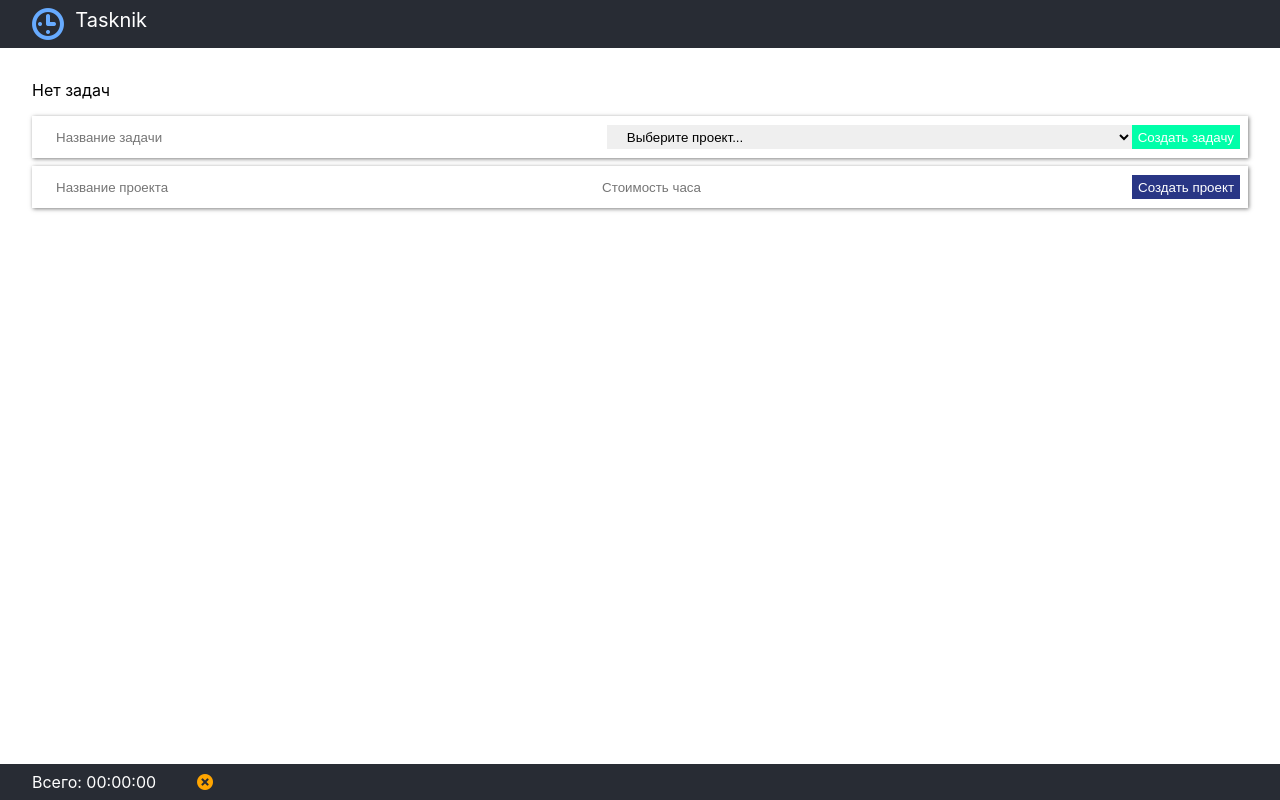
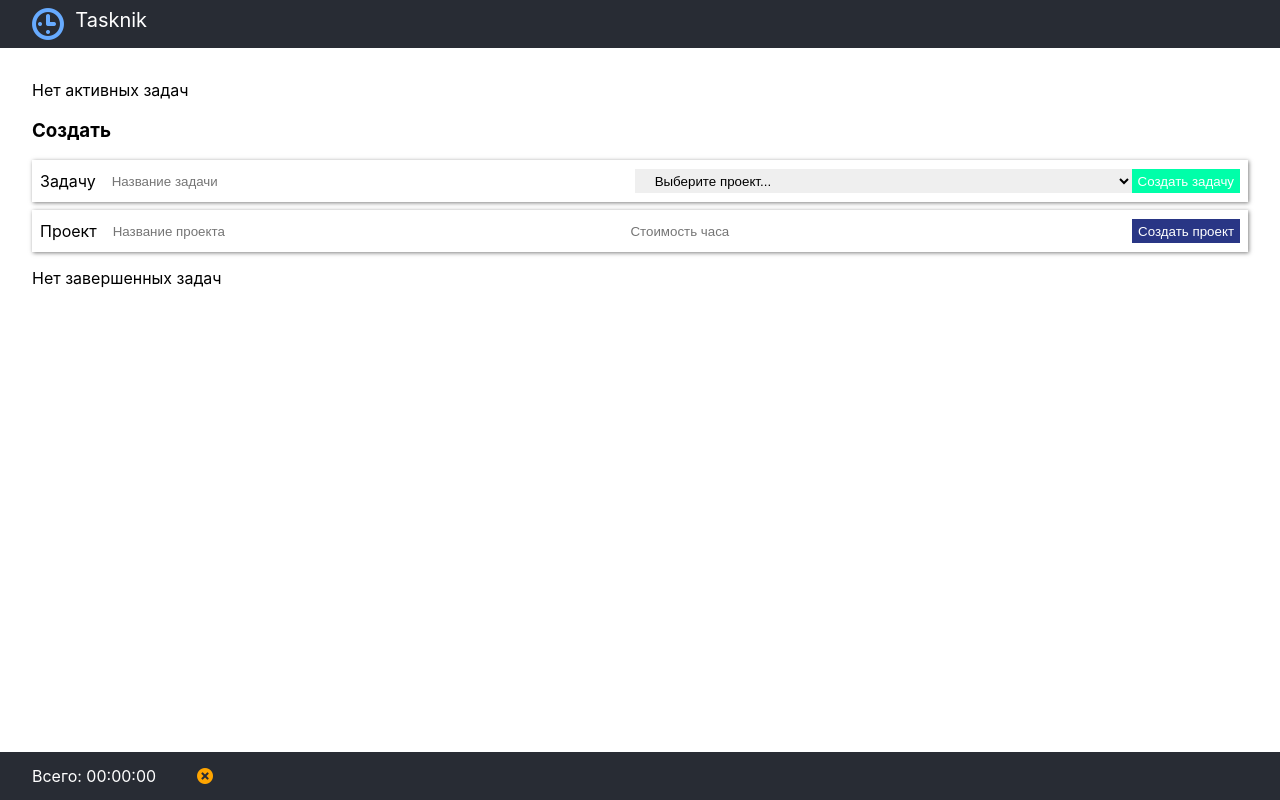
Before and after one commit to mikbox74/tasknik, a React (Create React App) app: page / in a window 1280 px wide. Built offline with nearby package versions, Linux system fonts and the light colour scheme.

Commit message:
0.1.1: completed goes down, show total time by project

```diff
--- a/package.json
+++ b/package.json
@@ -1,6 +1,6 @@
 {
   "name": "tasknik",
-  "version": "0.1.0",
+  "version": "0.1.1",
   "private": true,
   "homepage": "http://mikbox74.github.io/tasknik",
   "dependencies": {
--- a/src/App.css
+++ b/src/App.css
@@ -15,6 +15,7 @@
   padding: 0;
   position: fixed;
   top: 0;
+  height: 3rem;
 }
 .App-header div {
   padding: .5rem 2rem;
@@ -23,9 +24,11 @@
 }
 .App-content {
   margin-top: 3rem;
+  margin-bottom: 3rem;
   width: 100%;
+  max-height: 100%;
 }
-.App-content div {
+.App-content>div {
   padding: 1rem 2rem;
 }
 .App-footer {
@@ -37,12 +40,15 @@
   bottom: 0;
   display: flex;
   align-items: center;
+  height: 3rem;
 }
 .App-footer div {
   padding: .5rem 2rem;
   margin: 0;
 }
-
+.App-footer .totalTimer {
+  cursor: pointer;
+}
 .done {
   text-decoration: line-through;
   color: #999;
--- a/src/App.js
+++ b/src/App.js
@@ -1,18 +1,16 @@
 import React from 'react';
 import './App.css';
 import TodoList from './Todo/TodoList';
-// import Modal from './Modal/Modal';
 import TodoForm from './Todo/TodoForm';
 import ProjectForm from './Project/ProjectForm';
 import Context from './context';
 import Sec2time from './Helpers/Sec2time';
 import ChangeFav from './Helpers/ChangeFav';
-
-// const TodoForm = React.lazy(() => import('./Todo/TodoForm'));
+import Modal from './Modal/Modal';
 
 function App() {
   const [todos, setTodos] = React.useState([
-    // {id: 1, projectId: 1, title: 'Купить хлеб', completed: true, duration: 0, money: 0, minuteCost: 0},
+    // {id: 1, projectId: 1, title: 'Купить хлеб', completed: true, duration: 0, money: 0, minuteCost: 0, tmpDuration: 0},
   ]);
 
   const [projects, setProjects] = React.useState([
@@ -22,6 +20,7 @@ function App() {
   const [totalTime, setTotalTime] = React.useState(0);
   const [currentId, setCurrentId] = React.useState(0);
   const [timer, setTimer] = React.useState(0);
+  const [isModalOpen, setIsModalOpen] = React.useState(false);
 
   React.useEffect(() => {
     let storageTodos = localStorage.getItem('todos');
@@ -60,6 +59,10 @@ function App() {
           todos.map(todo => {
             if (todo.id === currentId) {
               todo.duration++;
+              if (!todo.tmpDuration) {
+                todo.tmpDuration = 0;
+              }
+              todo.tmpDuration++;
               if (todo.duration % 60 === 0) {
                 todo.money += todo.minuteCost;
               }
@@ -103,7 +106,8 @@ function App() {
       completed: false,
       duration: 0,
       money: 0,
-      minuteCost: parseInt(project.tariff, 10)/60
+      minuteCost: parseInt(project.tariff, 10)/60,
+      tmpDuration: 0
     }]));
   }
 
@@ -138,8 +142,31 @@ function App() {
     }
   }
 
+  function resetTotalTime() {
+    setTotalTime(0);
+    setTodos(
+      todos.map(todo => {
+        todo.tmpDuration = 0;
+        return todo;
+      })
+    );
+  }
+
+  let active = todos.filter((todo => !todo.completed))
+  let completed = todos.filter((todo => todo.completed))
+
+  let contextData = {
+    removeTodo,
+    toggleTodo,
+    addTodo,
+    editTodo,
+    addProject,
+    toggleGo,
+    setIsModalOpen
+  }
+
   return (
-    <Context.Provider value={{removeTodo, toggleTodo, addTodo, editTodo, addProject, toggleGo}}>
+    <Context.Provider value={contextData}>
       <div className="App">
         <header className="App-header">
           <div>
@@ -149,23 +176,21 @@ function App() {
         </header>
         <div className="App-content">
           <div>
-            {/* <Counter initialCount={0}/> */}
-            {/* <Modal/> */}
-            {/* <React.Suspense fallback={<p>Loading...</p>}>
-              <TodoForm />
-            </React.Suspense> */}
-            {todos.length? <TodoList todos={todos} projects={projects} currentId={currentId} /> : <p>Нет задач</p>}
+            {active.length? <TodoList title="Активные" todos={active} projects={projects} currentId={currentId} /> : <p>Нет активных задач</p>}
+            <h3>Создать</h3>
             <TodoForm projects={projects} />
             <ProjectForm />
+            {completed.length? (<TodoList title="Завершенные" todos={completed} projects={projects} currentId={currentId} />) : <p>Нет завершенных задач</p>}
           </div>
         </div>
         <footer className="App-footer">
-          <div>
+          <div className="totalTimer" onClick={() => (setIsModalOpen(true))}>
             Всего: {Sec2time(totalTime)} &nbsp;
           </div>
-          <span title="Сбросить общий таймер" className="action resetTotalAction" onClick={() => setTotalTime(0)}></span>
+          <span title="Сбросить общий таймер" className="action resetTotalAction" onClick={() => resetTotalTime()}></span>
         </footer>
       </div>
+      <Modal isOpen={isModalOpen} todos={todos} projects={projects} />
     </Context.Provider>
   );
 }
--- a/src/Modal/Modal.css
+++ b/src/Modal/Modal.css
@@ -7,13 +7,33 @@
     background: rgba(0,0,0,.5);
     display: flex;
     justify-content: center;
-    padding-top: 5rem;
+    align-items: center;
 }
-
 .modal-body {
     padding: 2rem;
     width: 400px;
     border-radius: 3px;
     background: #fff;
-    height: 200px;
+    max-height: 100%;
+    min-height: 200px;
+    position: relative;
 }
+.modal-body h2 {
+    margin: 0 0 1.5rem 0;
+    line-height: 1;
+}
+.modal-body button {
+    cursor: pointer;
+    background-color: transparent;
+    border: 0;
+    margin: 0;
+    padding: 0;
+    position: absolute;
+    top: 2rem;
+    right: 2rem;
+    font-size: 30px;
+    line-height: 1;
+}
+.modal-body p {
+    margin: 0 0 1rem 0;
+}
--- a/src/Modal/Modal.js
+++ b/src/Modal/Modal.js
@@ -1,23 +1,45 @@
-import React, { Component } from 'react';
+import React from 'react';
+import PropTypes from 'prop-types';
+import Context from '../context';
+import Sec2time from '../Helpers/Sec2time';
 import './Modal.css';
 
-export default class Modal extends Component {
-  state = {
-    isOpen: false
+function Modal(props) {
+  const {setIsModalOpen} = React.useContext(Context);
+  let projects = props.projects.map((project) => {
+    let tmpDuration = props.todos.map((todo) => {
+      if (todo.projectId == project.id) {
+        return todo.tmpDuration;
       }
-  render() {
+      return 0;
+    }).reduce((accumulator, currentValue) => accumulator + currentValue);
+    return {
+      id: project.id,
+      title: project.title,
+      tmpDuration
+    }
+  })
   return (
     <React.Fragment>
-        <button onClick={() => this.setState({isOpen: true})}>Открыть</button>
-
-        {this.state.isOpen && (<div className="modal">
+      {props.isOpen && (<div className="modal">
         <div className="modal-body">
-            <h2>Заголовочко</h2>
-            <p>Текстовочко</p>
-            <button onClick={() => this.setState({isOpen: false})}>Закрыть</button>
+          <h2>По проектам</h2>
+          {projects.map(project => {
+            if (project.tmpDuration) {
+              return (<p key={project.id}>{project.title}: {Sec2time(project.tmpDuration)}</p>)
+            }
+          })}
+          <button onClick={() => setIsModalOpen(false)}>&times;</button>
         </div>
       </div>)}
     </React.Fragment>
   );
 }
+
+Modal.propTypes = {
+  isOpen: PropTypes.bool.isRequired,
+  todos: PropTypes.arrayOf(PropTypes.object).isRequired,
+  projects: PropTypes.arrayOf(PropTypes.object).isRequired,
 }
+
+export default Modal
--- a/src/Project/ProjectForm.js
+++ b/src/Project/ProjectForm.js
@@ -68,6 +68,7 @@ export default function ProjectForm() {
   }
   return (
     <form style={styles.form} onSubmit={submitProject}>
+      <div>Проект</div>
       <input placeholder="Название проекта" style={styles.input} {...titleInput.bind} />
       <input placeholder="Стоимость часа" style={styles.input} {...tariffInput.bind} />
       <button style={styles.button} type="submit">Создать проект</button>
--- a/src/Todo/TodoForm.js
+++ b/src/Todo/TodoForm.js
@@ -67,6 +67,7 @@ function TodoForm(props) {
   }
   return (
     <form style={styles.form} onSubmit={submitTodo}>
+      <div>Задачу</div>
       <input placeholder="Название задачи" style={styles.input} {...titleInput.bind} />
       <select style={styles.input} value={projectInput.projectId} onChange={projectInput.onChange}>
       <option value="">Выберите проект...</option>
--- a/src/Todo/TodoList.js
+++ b/src/Todo/TodoList.js
@@ -13,17 +13,31 @@ const styles = {
 };
 
 function  TodoList (props) {
+  // props.todos.sort(function(a, b) {
+  //   if (a.completed > b.completed) {
+  //     return 1;
+  //   }
+  //   if (a.completed < b.completed) {
+  //     return -1;
+  //   }
+  //   // a должно быть равным b
+  //   return 0;
+  // });
   return (
+    <div>
+    <h3>{props.title}</h3>
     <ul style={styles.ul}>
         {props.todos.map((todo, i) => {
           let project = props.projects.find((project) => project.id === todo.projectId);
           return <Todoitem currentId={props.currentId} project={project} todo={todo} key={todo.id} index={i} />;
         })}
     </ul>
+    </div>
   );
 }
 
 TodoList.propTypes = {
+  title: PropTypes.string.isRequired,
   todos: PropTypes.arrayOf(PropTypes.object).isRequired,
   projects: PropTypes.arrayOf(PropTypes.object).isRequired,
   currentId: PropTypes.number.isRequired
```
Also changed, not shown: src/TotalTimer/TotalTimer.js (added, +23 -0 lines). Lines whose indentation alone changed are shown as unchanged.
